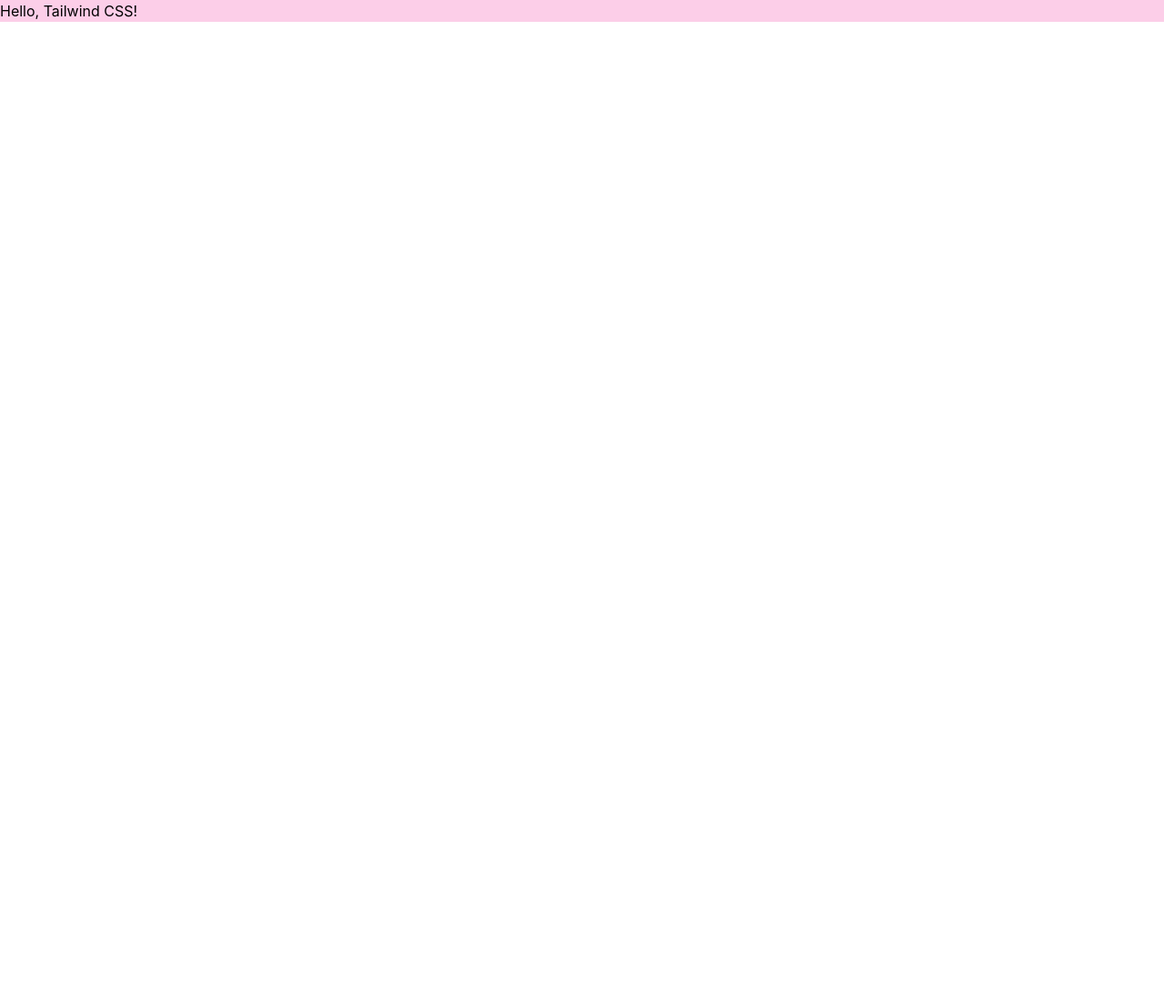
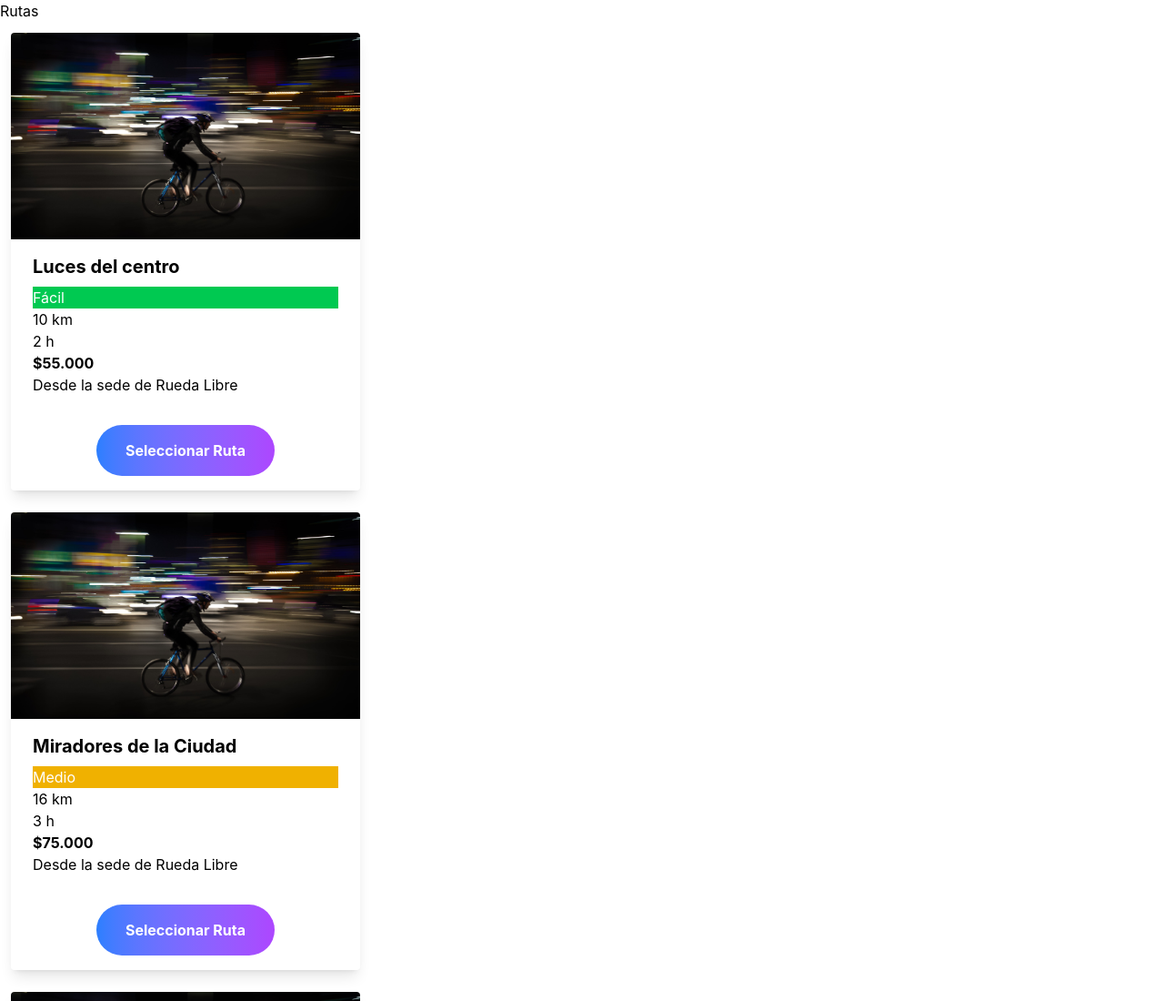
Before and after one commit to JuanOsorioa/rueda-libre, a website: page nocturna/index.html in a window 1280 px wide. Shown: the top 1100 px of the page at 91% size. Before the commit the page ends 800 px from the top, so only its background shows below. Drawn offline with nearby package versions, Linux system fonts and the light colour scheme; files that its build step writes are made by us from their sources.

Commit message:
feat(nocturna): cards added

```diff
--- a/nocturna/index.html
+++ b/nocturna/index.html
@@ -1,12 +1,98 @@
-<!DOCTYPE html>
+<!doctype html>
 <html lang="en">
-<head>
-    <meta charset="UTF-8">
-    <meta name="viewport" content="width=device-width, initial-scale=1.0">
-    <link href="./output.css" rel="stylesheet">
+  <head>
+    <meta charset="UTF-8" />
+    <meta name="viewport" content="width=device-width, initial-scale=1.0" />
+    <link href="./output.css" rel="stylesheet" />
     <title>Document</title>
-</head>
-<body>
-    <h1 class="bg-pink-200">Hello, Tailwind CSS!</h1>
-</body>
+  </head>
+  <body>
+    <header></header>
+    <main>
+      <section class="w-full">
+        <h1>Rutas</h1>
+        <!--Card 1-->
+        <div class="flex px-3 py-3">
+          <div class="max-w-sm rounded overflow-hidden shadow-lg">
+            <img
+              class="w-full"
+              src="./img/pexels-clickerhappy-48598.jpg"
+              alt="Ciclista en la noche ciudad"
+            />
+            <div class="px-6 py-4">
+              <div class="font-bold text-xl mb-2">Luces del centro</div>
+              <ul>
+                <li class="bg-green-500 text-white">Fácil</li>
+                <li>10 km</li>
+                <li>2 h</li>
+                <li class="font-bold">$55.000</li>
+                <li>Desde la sede de Rueda Libre</li>
+              </ul>
+            </div>
+            <div class="px-6 py-4 flex items-center justify-center">
+              <button
+                class="px-8 py-4 bg-gradient-to-r from-blue-500 to-purple-500 text-white font-bold rounded-full transition-transform transform-gpu hover:-translate-y-1 hover:shadow-lg"
+              >
+                Seleccionar Ruta
+              </button>
+            </div>
+          </div>
+        </div>
+        <!--Card 2-->
+        <div class="flex px-3 py-3">
+          <div class="max-w-sm rounded overflow-hidden shadow-lg">
+            <img
+              class="w-full"
+              src="./img/pexels-clickerhappy-48598.jpg"
+              alt="Ciclista en la noche ciudad"
+            />
+            <div class="px-6 py-4">
+              <div class="font-bold text-xl mb-2">Miradores de la Ciudad</div>
+              <ul>
+                <li class="bg-yellow-500 text-white">Medio</li>
+                <li>16 km</li>
+                <li>3 h</li>
+                <li class="font-bold">$75.000</li>
+                <li>Desde la sede de Rueda Libre</li>
+              </ul>
+            </div>
+            <div class="px-6 py-4 flex items-center justify-center">
+              <button
+                class="px-8 py-4 bg-gradient-to-r from-blue-500 to-purple-500 text-white font-bold rounded-full transition-transform transform-gpu hover:-translate-y-1 hover:shadow-lg"
+              >
+                Seleccionar Ruta
+              </button>
+            </div>
+          </div>
+        </div>
+        <!--Card 3-->
+         <div class="flex px-3 py-3">
+          <div class="max-w-sm rounded overflow-hidden shadow-lg">
+            <img
+              class="w-full"
+              src="./img/pexels-clickerhappy-48598.jpg"
+              alt="Ciclista en la noche ciudad"
+            />
+            <div class="px-6 py-4">
+              <div class="font-bold text-xl mb-2">Luna en las Palmas</div>
+              <ul>
+                <li class="bg-red-500 text-white">Difícil</li>
+                <li>22 km</li>
+                <li>3,5 h</li>
+                <li class="font-bold">$95.000</li>
+                <li>Desde la sede de Rueda Libre</li>
+              </ul>
+            </div>
+            <div class="px-6 py-4 flex items-center justify-center">
+              <button
+                class="px-8 py-4 bg-gradient-to-r from-blue-500 to-purple-500 text-white font-bold rounded-full transition-transform transform-gpu hover:-translate-y-1 hover:shadow-lg"
+              >
+                Seleccionar Ruta
+              </button>
+            </div>
+          </div>
+        </div>
+      </section>
+    </main>
+  </body>
 </html>
```
Also changed, not shown: bitacora.txt (+10 -6 lines), nocturna/img/pexels-clickerhappy-48598.jpg (added), nocturna/output.css (added), nocturna/src/output.css, 1 other file.
